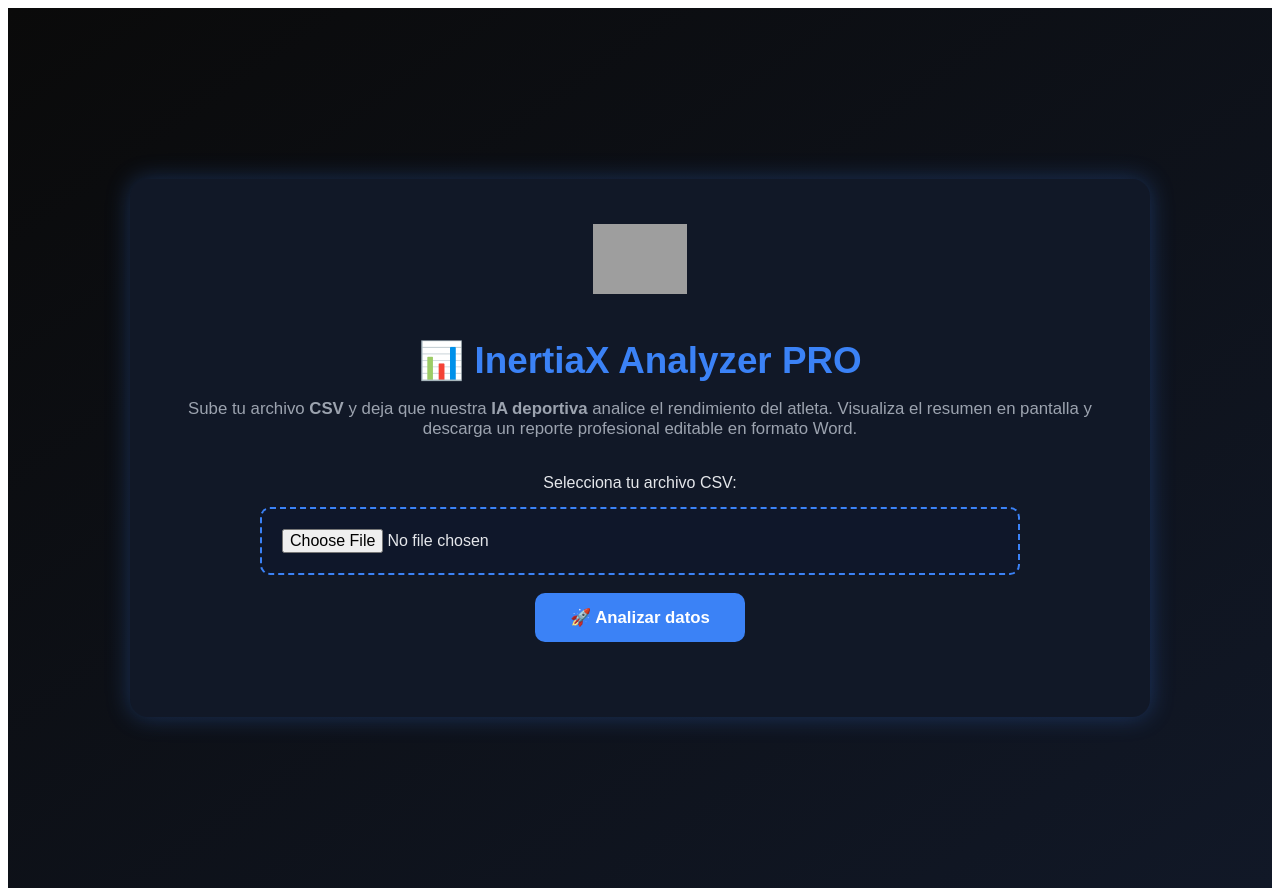
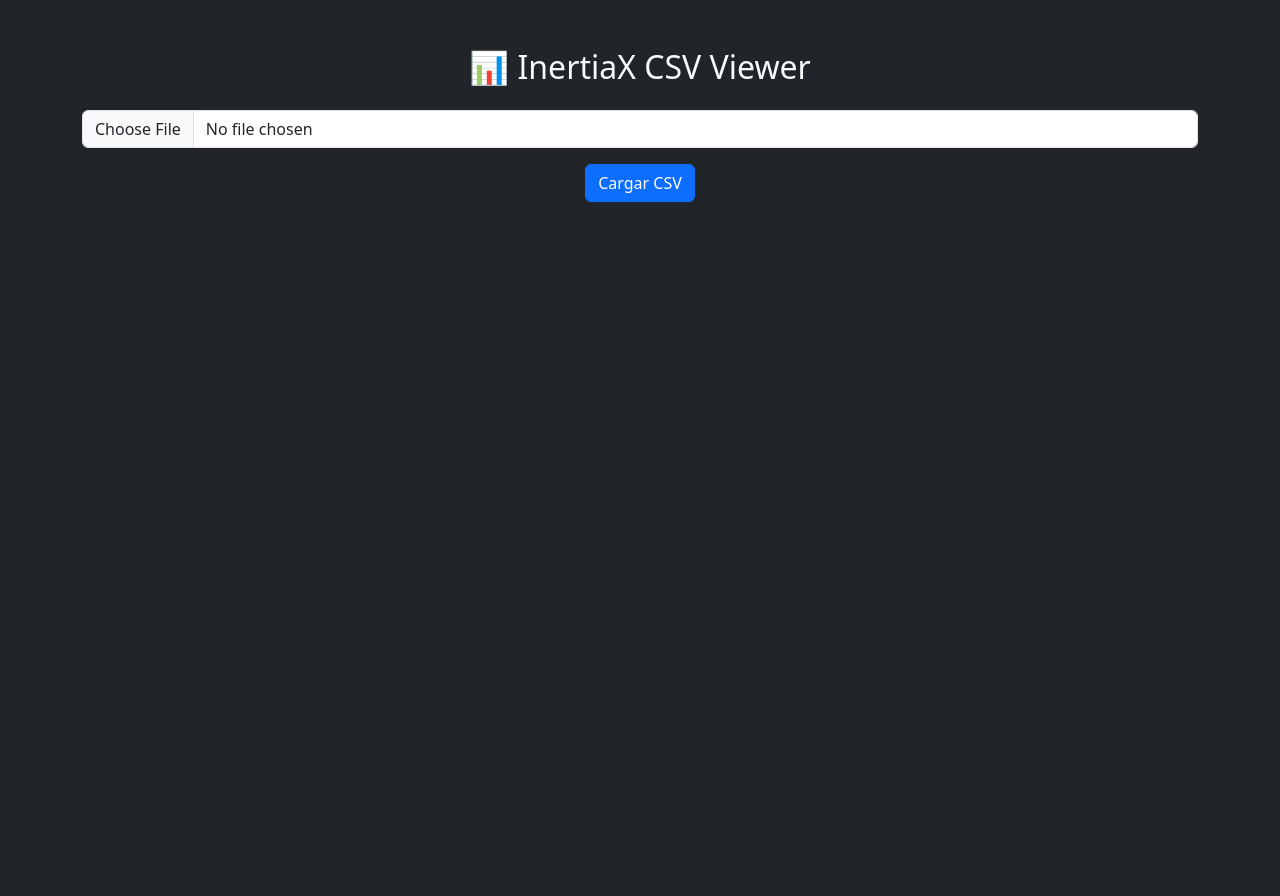
Before and after one commit to tomasitouch/inertiax-calculadora, a Flask app: page / in a window 1280 px wide. After the commit the page ends 202 px from the top, so only its background shows below. Run offline with Flask 3, Linux system fonts and the light colour scheme; grey boxes are pictures that could not be loaded.

Commit message:
Update index.html

```diff
--- a/templates/index.html
+++ b/templates/index.html
@@ -1,130 +1,28 @@
-<!-- =====================================================
- 🚀 InertiaX Analyzer PRO
- Análisis IA con vista previa + descarga de reporte Word
-===================================================== -->
+<!DOCTYPE html>
+<html lang="es">
+<head>
+  <meta charset="UTF-8">
+  <title>InertiaX CSV Viewer</title>
+  <link href="https://cdn.jsdelivr.net/npm/bootstrap@5.3.0/dist/css/bootstrap.min.css" rel="stylesheet">
+  <link rel="stylesheet" href="{{ url_for('static', filename='styles.css') }}">
+</head>
+<body class="bg-dark text-light">
 
-<div id="inertiax-pro" style="font-family:'Poppins',sans-serif; background:linear-gradient(145deg,#0a0a0a,#111827); color:#e5e7eb; min-height:100vh; display:flex; align-items:center; justify-content:center; padding:40px 15px;">
-  <div style="max-width:950px; width:100%; background:#111827; border-radius:18px; box-shadow:0 0 25px rgba(59,130,246,0.3); padding:45px 35px; text-align:center;">
+  <div class="container mt-5">
+    <h2 class="text-center mb-4">📊 InertiaX CSV Viewer</h2>
 
-    <!-- Logo -->
-    <img src="https://upload.wikimedia.org/wikipedia/commons/5/5e/Inertiax_logo_placeholder.png" alt="InertiaX Logo" style="height:70px; margin-bottom:20px;">
-
-    <h1 style="color:#3b82f6; font-size:2.3rem; margin-bottom:15px;">📊 InertiaX Analyzer PRO</h1>
-    <p style="color:#9ca3af; font-size:1.05rem; margin-bottom:35px;">
-      Sube tu archivo <strong>CSV</strong> y deja que nuestra <strong>IA deportiva</strong> analice el rendimiento del atleta.
-      Visualiza el resumen en pantalla y descarga un reporte profesional editable en formato Word.
-    </p>
-
-    <!-- === Formulario === -->
-    <form id="formulario">
-      <label for="archivo" style="display:block; margin-bottom:15px; font-weight:500;">Selecciona tu archivo CSV:</label>
-      <input id="archivo" type="file" name="archivo" accept=".csv" required
-        style="background:#0f172a; border:2px dashed #3b82f6; color:#e5e7eb; padding:20px; width:80%; border-radius:10px; cursor:pointer; transition:0.3s; font-size:1rem;">
-      <br><br>
-      <button type="submit" id="analyzeBtn"
-        style="background:#3b82f6; color:white; font-weight:600; border:none; padding:14px 35px; border-radius:10px; cursor:pointer; font-size:1.05rem; transition:all 0.3s;">
-        🚀 Analizar datos
-      </button>
+    <form action="/upload" method="post" enctype="multipart/form-data" class="text-center mb-4">
+      <input type="file" name="file" accept=".csv" class="form-control mb-3" required>
+      <button type="submit" class="btn btn-primary">Cargar CSV</button>
     </form>
 
-    <!-- === Loader / Estado === -->
-    <div id="estado" style="display:none; margin-top:30px; background:#1e293b; color:#f9fafb; padding:20px; border-radius:10px; box-shadow:0 0 10px rgba(59,130,246,0.1);">
-      <div id="spinner" style="margin-bottom:10px;">
-        <div class="loader" style="margin:auto;border:5px solid #1e293b;border-top:5px solid #3b82f6;border-radius:50%;width:45px;height:45px;animation:spin 1s linear infinite;"></div>
+    {% if filename %}
+      <h5 class="text-center mb-3">Archivo cargado: {{ filename }}</h5>
+      <div class="table-responsive">
+        {{ table_html | safe }}
       </div>
-      <p id="estadoTexto" style="color:#93c5fd;">⏳ Analizando datos con IA... por favor espera.</p>
-    </div>
+    {% endif %}
+  </div>
 
-    <!-- === Vista previa del reporte === -->
-    <div id="preview" style="display:none; margin-top:40px; background:#1e293b; border-radius:12px; padding:30px; text-align:left; box-shadow:0 0 15px rgba(59,130,246,0.15); max-height:500px; overflow-y:auto;">
-      <h2 style="color:#3b82f6; text-align:center;">📄 Vista previa del reporte</h2>
-      <div id="contenidoReporte" style="margin-top:25px; white-space:pre-wrap; line-height:1.6;"></div>
-      <div style="text-align:center; margin-top:30px;">
-        <button id="descargarBtn" style="background:#2563eb; color:white; font-weight:600; border:none; padding:12px 28px; border-radius:8px; cursor:pointer; transition:0.3s;">
-          💾 Descargar como Word
-        </button>
-      </div>
-    </div>
-
-    <div id="mensaje" style="margin-top:30px; font-weight:500;"></div>
-
-  </div>
-</div>
-
-<!-- === SCRIPT PRINCIPAL === -->
-<script>
-const form = document.getElementById("formulario");
-const estado = document.getElementById("estado");
-const estadoTexto = document.getElementById("estadoTexto");
-const mensaje = document.getElementById("mensaje");
-const preview = document.getElementById("preview");
-const contenidoReporte = document.getElementById("contenidoReporte");
-const descargarBtn = document.getElementById("descargarBtn");
-
-let ultimoArchivo = null;
-
-form.onsubmit = async (e) => {
-  e.preventDefault();
-  const archivo = document.getElementById("archivo").files[0];
-  if (!archivo) return alert("Por favor selecciona un archivo CSV.");
-
-  ultimoArchivo = archivo;
-  preview.style.display = "none";
-  mensaje.innerHTML = "";
-  estado.style.display = "block";
-  estadoTexto.innerHTML = "⏳ Analizando datos con IA...";
-
-  const formData = new FormData();
-  formData.append("archivo", archivo);
-
-  try {
-    const response = await fetch("https://inertiax-calculadora-1.onrender.com/analizar", {
-      method: "POST",
-      body: formData
-    });
-
-    estado.style.display = "none";
-
-    // Si la respuesta es Word (descarga directa)
-    const tipo = response.headers.get("Content-Type");
-
-    if (tipo && tipo.includes("application/vnd.openxmlformats-officedocument.wordprocessingml.document")) {
-      // Mostrar mensaje y vista previa (texto IA rápido)
-      mensaje.innerHTML = "✅ <span style='color:#34d399;'>Reporte generado correctamente.</span>";
-
-      // Extraer texto IA resumido desde API secundaria (endpoint /preview si lo agregas)
-      const resumen = "El archivo fue analizado correctamente. El documento Word contiene secciones de Resumen, Fortalezas, Debilidades y Sugerencias. Puedes descargarlo ahora.";
-      contenidoReporte.innerHTML = resumen;
-
-      preview.style.display = "block";
-
-      descargarBtn.onclick = async () => {
-        const blob = await response.blob();
-        const url = window.URL.createObjectURL(blob);
-        const a = document.createElement("a");
-        a.href = url;
-        a.download = "Reporte_InertiaX.docx";
-        document.body.appendChild(a);
-        a.click();
-        window.URL.revokeObjectURL(url);
-      };
-    } else {
-      mensaje.innerHTML = "⚠️ <span style='color:#f87171;'>Error al generar el reporte. Intenta nuevamente.</span>";
-    }
-
-  } catch (error) {
-    estado.style.display = "none";
-    mensaje.innerHTML = "❌ <span style='color:#f87171;'>No se pudo conectar con el servidor.</span>";
-  }
-};
-
-// === CSS Animación ===
-const style = document.createElement("style");
-style.innerHTML = `
-@keyframes spin { from { transform: rotate(0deg); } to { transform: rotate(360deg); } }
-@media (max-width:700px){ input[type=file]{width:95%!important;} }
-::-webkit-scrollbar { width: 8px; }
-::-webkit-scrollbar-thumb { background:#3b82f6; border-radius:10px; }
-`;
-document.head.appendChild(style);
-</script>
+</body>
+</html>
```
